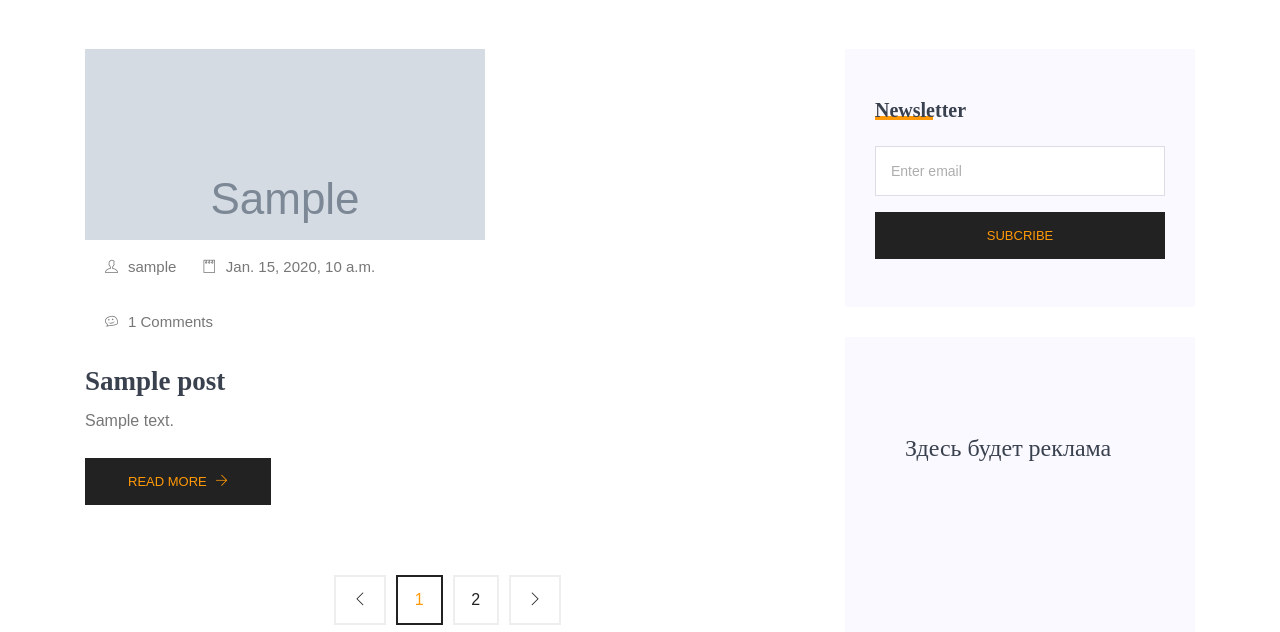
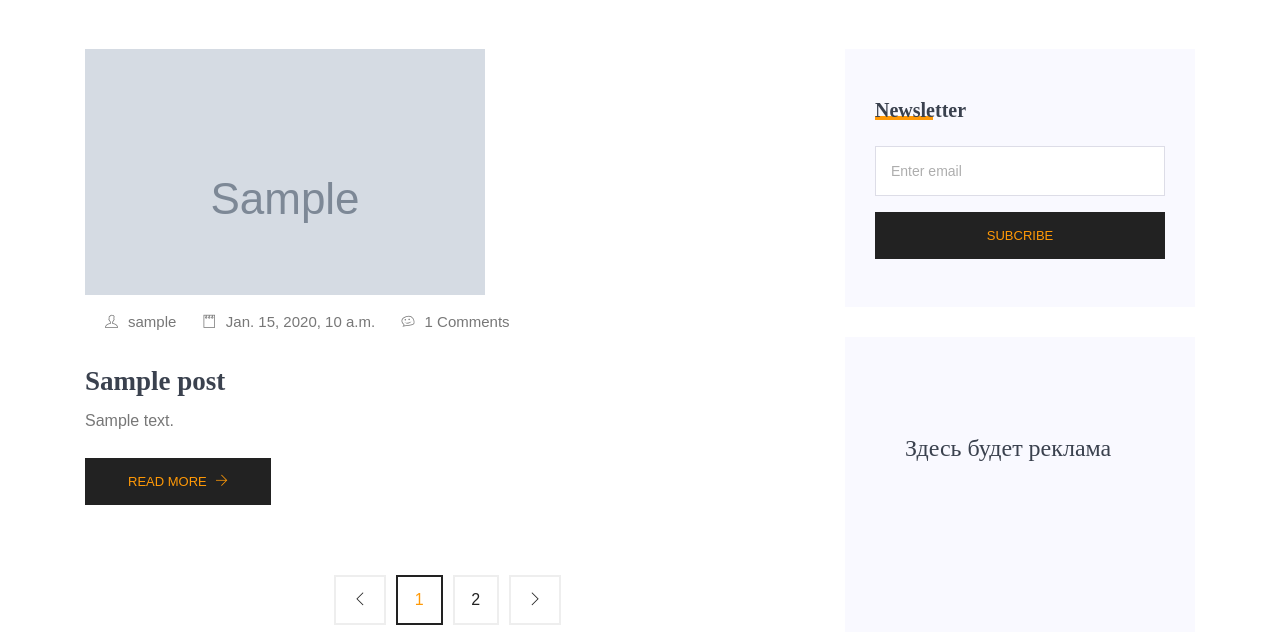
Before and after one commit to Zed-chi/dvmn_frontend_ch2, a Django app: page / in a window 1280 px wide. Shown: the part 1588-2220 px from the top of the page. Run offline with Django 3.2, Linux system fonts and the light colour scheme; tables that the repository leaves empty hold one stand-in row (values such as "Sample post"); grey boxes marked "Sample" are stand-in pictures; parts of the project's set-up code (start-up, migrations or seed data) failed here and were passed over; some libraries are stand-ins or nearby versions.

Commit message:
changed card info bar width

```diff
--- a/templates/index.html
+++ b/templates/index.html
@@ -93,7 +93,7 @@
                     <img class="img-fluid" src="{% static './img/blog.png' %}" alt="">
                   {% endif %}
 
-                  <ul class="thumb-info">
+                  <ul class="thumb-info" style="min-width: 500px;">
                     <li><a href="#"><i class="ti-user"></i>{{post.author}}</a></li>
                     <li><a href="#"><i class="ti-notepad"></i>{{ post.published_at }}</a></li>
                     <li><a href="#"><i class="ti-themify-favicon"></i>{{post.comments_amount}} Comments</a></li>
```
